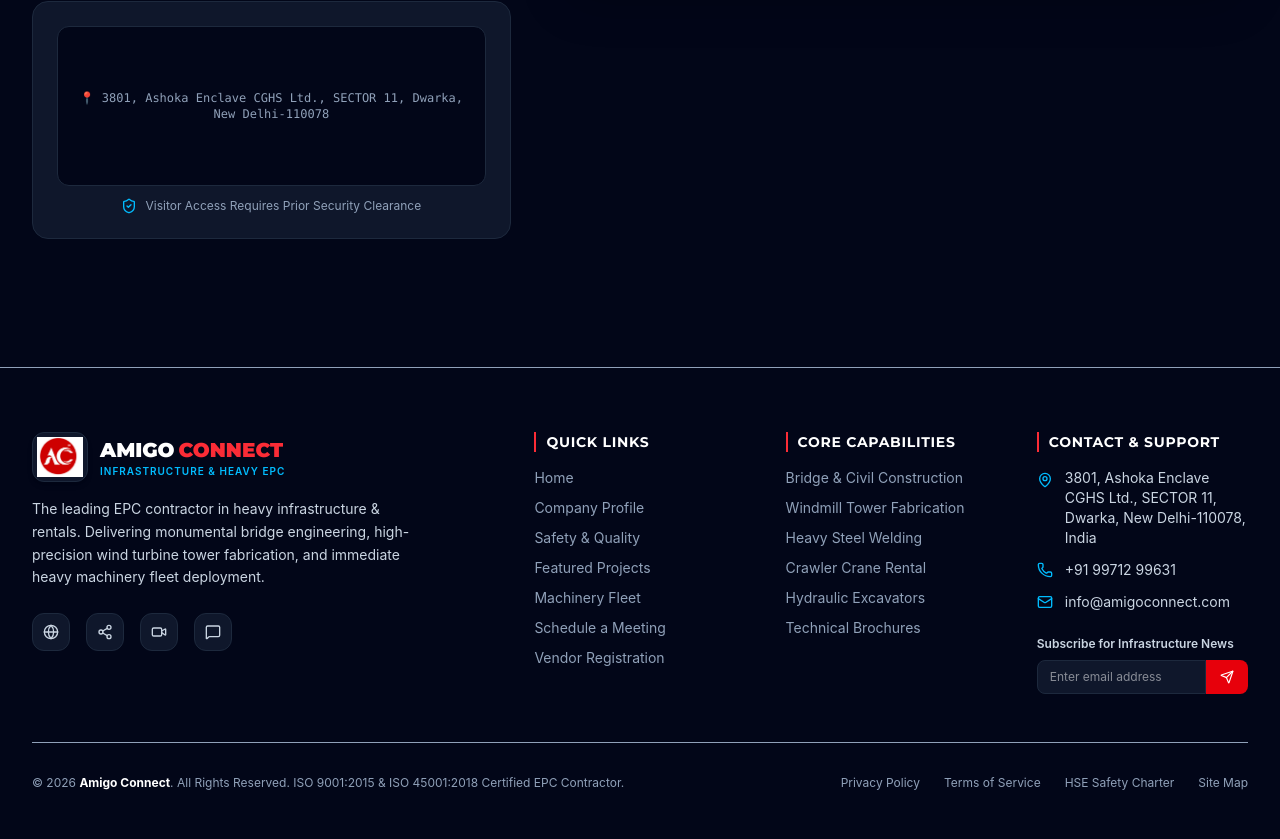
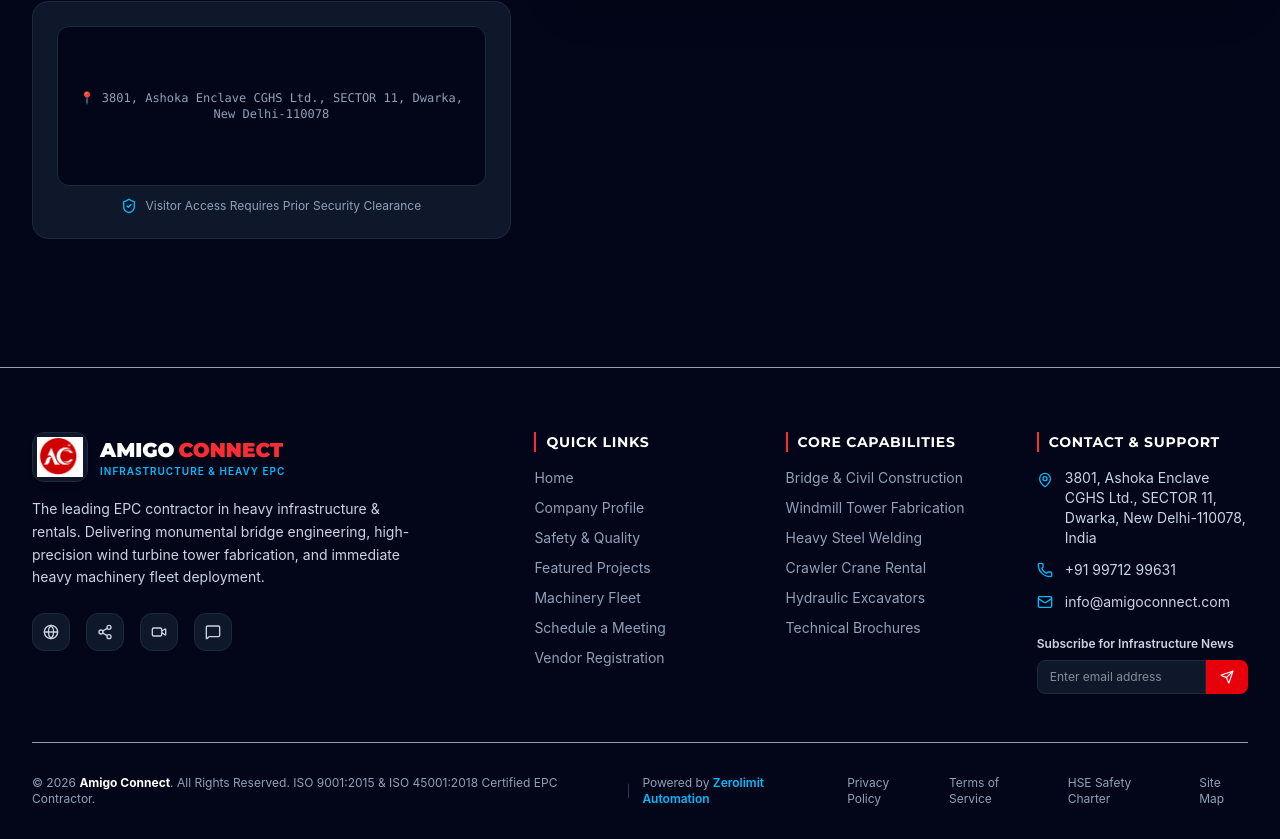
Before and after one commit to rai174-ui/amigoconnect, a React (Vite) app: page /contact in a window 1280 px wide. Shown: the part 961-1800 px from the top of the page. Built offline with nearby package versions, Linux system fonts and the light colour scheme.

Commit message:
feat: add Powered by Zerolimit Automation to global footer

```diff
--- a/src/components/Footer.jsx
+++ b/src/components/Footer.jsx
@@ -162,8 +162,12 @@
 
         {/* Bottom Bar */}
         <div className="pt-8 flex flex-col md:flex-row justify-between items-center text-xs text-slate-400 gap-4">
-          <div>
-            © 2026 <strong className="text-white">Amigo Connect</strong>. All Rights Reserved. ISO 9001:2015 & ISO 45001:2018 Certified EPC Contractor.
+          <div className="flex flex-col sm:flex-row items-center space-y-1 sm:space-y-0 sm:space-x-3 text-center sm:text-left">
+            <span>© 2026 <strong className="text-white">Amigo Connect</strong>. All Rights Reserved. ISO 9001:2015 & ISO 45001:2018 Certified EPC Contractor.</span>
+            <span className="hidden sm:inline text-slate-700">|</span>
+            <span className="text-slate-400">
+              Powered by <strong className="text-sky-400 font-semibold">Zerolimit Automation</strong>
+            </span>
           </div>
           <div className="flex items-center space-x-6">
             <a href="#" className="hover:text-slate-300 transition-colors">Privacy Policy</a>
```
